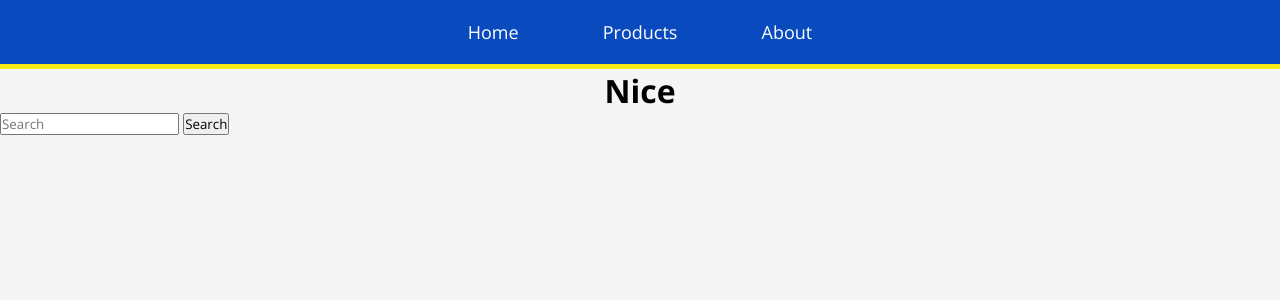
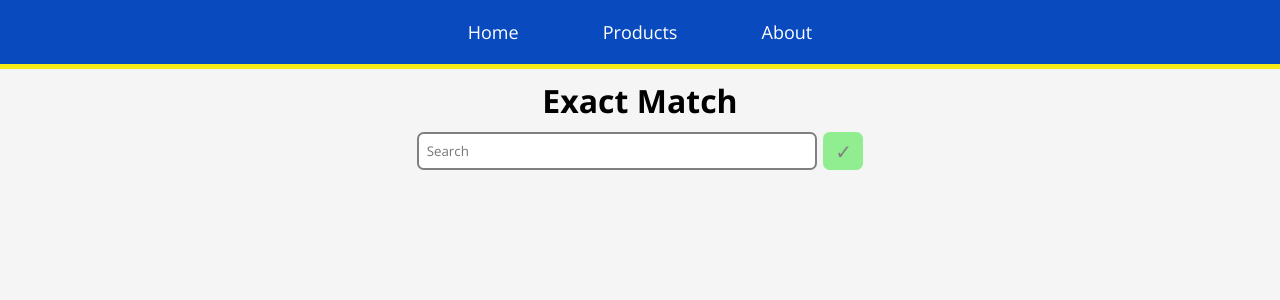
Before and after one commit to SiriusCrack/CS360BestBusy, a Django app: page /store/exact-match in a window 1280 px wide. Shown: the top 300 px of the page. Run offline with Django 4.2, Linux system fonts and the light colour scheme.

Commit message:
ExactMatch Website

```diff
--- /dev/null
+++ b/BestBuy/store/static/css/exactmatch.css
@@ -0,0 +1,57 @@
+.product_header {
+   margin: 10px;
+}
+
+.search_bar {
+   display: flex;
+   justify-content: center;
+   align-items: center;
+}
+
+input {
+   width: 25rem;
+   padding: 0.5rem;
+   border-radius: 0.5em;
+   border: 2px solid grey;
+}
+
+input:focus {
+   outline: none;
+   border-color: #0a4abf;
+}
+
+button > span {
+   scale: 1.5;
+   color: grey;
+}
+
+.search_bar > button {
+   background-color: lightgreen;
+   cursor: pointer;
+   border: none;
+   border-radius: 0.5em;
+   display: flex;
+   justify-content: center;
+   align-items: center;
+   padding: 0.5rem;
+   margin-left: 0.5em;
+   width: 3em;
+   height: 37.6px;
+}
+
+.search_bar > button:hover {
+   height: 35.6px;
+   outline: 2px solid grey;
+}
+
+button:hover span {
+   color: white;
+}
+
+.user-search {
+   display: flex;
+   justify-content: center;
+   font-size: 12px;
+   margin: 1em;
+   margin-bottom: 3em;
+}
--- a/BestBuy/store/templates/base_generic.html
+++ b/BestBuy/store/templates/base_generic.html
@@ -15,6 +15,8 @@
   <link rel="stylesheet" href="{% static 'css/index.css' %}" type="text/css">
   {% load static %}
   <link rel="stylesheet" href="{% static 'css/product.css' %}" type="text/css">
+  {% load static %}
+  <link rel="stylesheet" href="{% static 'css/exactmatch.css' %}" type="text/css">
 </head>
 <body>
   <div class="nav">
--- a/BestBuy/store/templates/catalog/exact_match.html
+++ b/BestBuy/store/templates/catalog/exact_match.html
@@ -1,14 +1,16 @@
 {% extends "base_generic.html" %}
 
 {% block content %}
-<h1 class="product_header">Nice</h1>
-  <form class="d-flex" method="POST" action="{% url 'exactMatch' %}">
+<h1 class="product_header">Exact Match</h1>
+  <form class="search_bar" method="POST" action="{% url 'exactMatch' %}">
     {% csrf_token %}
-    <input class="form-control me-2" type="search" placeholder="Search" aria-label="Search" name="search">
-    <button class="btn btn-outline-sucess" type="submit">Search</button>
+    <input type="search" placeholder="Search" aria-label="Search" name="search">
+    <button type="submit"><span>&#10003;</span></button>
   </form>
   {% if search %}
-    searched for {{ search }}
+    <div class="user-search">
+      Searching for:&#160;<i>{{ search }}</i>
+    </div>
     {% for product in results %}
       <li class="product_item">
         {{product}}
```
